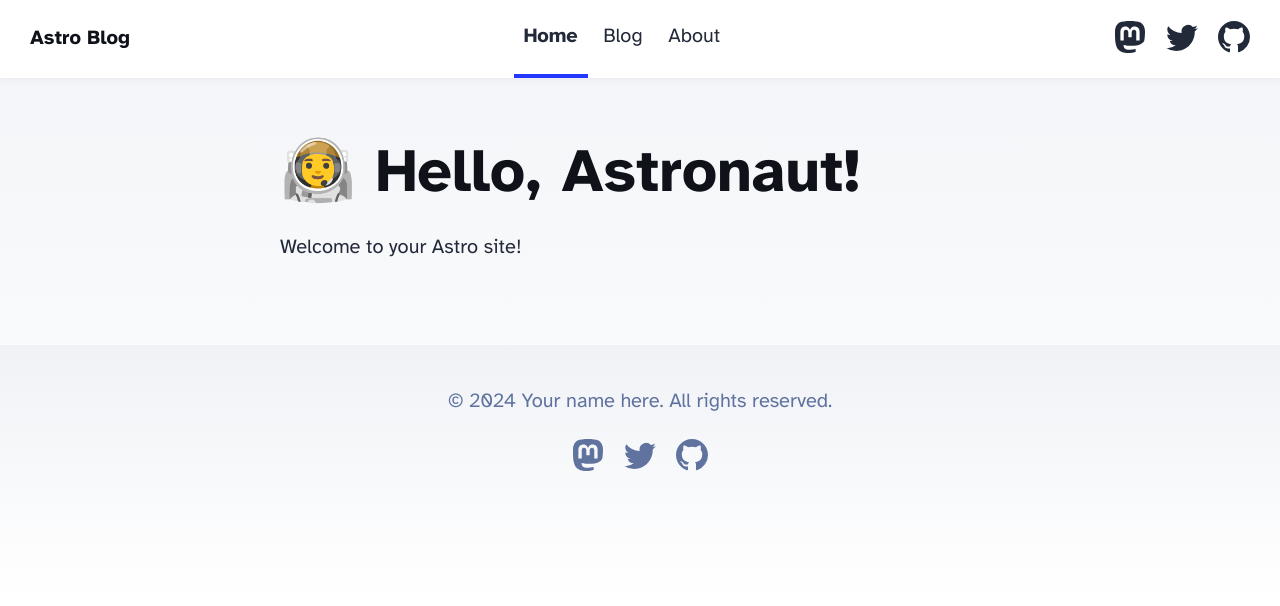
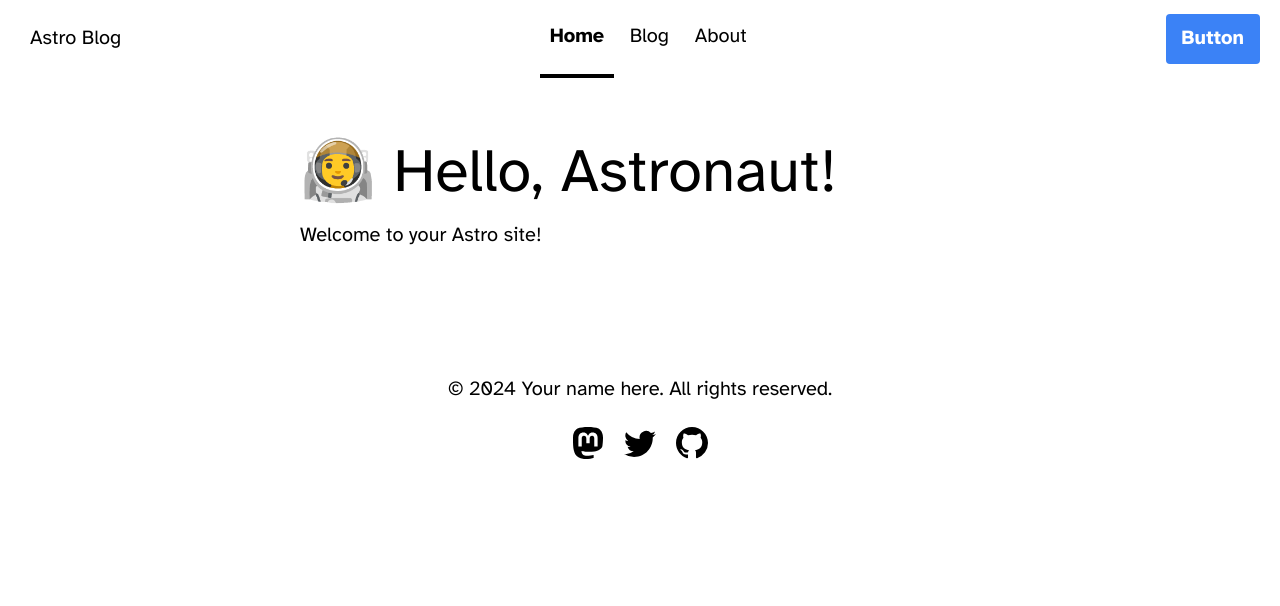
Before and after one commit to PrinYr/SecureBlog, an Astro site: page / in a window 1280 px wide. Built offline with nearby package versions, Linux system fonts and the light colour scheme; Astro itself is replaced by a stand-in of ours.

Commit message:
Add tailwind

```diff
--- a/astro.config.mjs
+++ b/astro.config.mjs
@@ -3,8 +3,10 @@
 
 import sitemap from '@astrojs/sitemap';
 
+import tailwind from '@astrojs/tailwind';
+
 // https://astro.build/config
 export default defineConfig({
-	site: 'https://example.com',
-	integrations: [mdx(), sitemap()],
+    site: 'https://example.com',
+    integrations: [mdx(), sitemap(), tailwind()],
 });
--- a/package.json
+++ b/package.json
@@ -13,6 +13,8 @@
     "@astrojs/mdx": "^3.1.8",
     "@astrojs/rss": "^4.0.9",
     "@astrojs/sitemap": "^3.2.1",
-    "astro": "^4.16.6"
+    "@astrojs/tailwind": "^5.1.2",
+    "astro": "^4.16.6",
+    "tailwindcss": "^3.4.14"
   }
 }
--- a/src/components/Header.astro
+++ b/src/components/Header.astro
@@ -1,6 +1,6 @@
 ---
-import HeaderLink from './HeaderLink.astro';
-import { SITE_TITLE } from '../consts';
+import HeaderLink from "./HeaderLink.astro";
+import { SITE_TITLE } from "../consts";
 ---
 
 <header>
@@ -11,35 +11,11 @@
       <HeaderLink href="/blog">Blog</HeaderLink>
       <HeaderLink href="/about">About</HeaderLink>
     </div>
-		<div class="social-links">
-			<a href="https://m.webtoo.ls/@astro" target="_blank">
-				<span class="sr-only">Follow Astro on Mastodon</span>
-				<svg viewBox="0 0 16 16" aria-hidden="true" width="32" height="32"
-					><path
-						fill="currentColor"
-						d="M11.19 12.195c2.016-.24 3.77-1.475 3.99-2.603.348-1.778.32-4.339.32-4.339 0-3.47-2.286-4.488-2.286-4.488C12.062.238 10.083.017 8.027 0h-.05C5.92.017 3.942.238 2.79.765c0 0-2.285 1.017-2.285 4.488l-.002.662c-.004.64-.007 1.35.011 2.091.083 3.394.626 6.74 3.78 7.57 1.454.383 2.703.463 3.709.408 1.823-.1 2.847-.647 2.847-.647l-.06-1.317s-1.303.41-2.767.36c-1.45-.05-2.98-.156-3.215-1.928a3.614 3.614 0 0 1-.033-.496s1.424.346 3.228.428c1.103.05 2.137-.064 3.188-.189zm1.613-2.47H11.13v-4.08c0-.859-.364-1.295-1.091-1.295-.804 0-1.207.517-1.207 1.541v2.233H7.168V5.89c0-1.024-.403-1.541-1.207-1.541-.727 0-1.091.436-1.091 1.296v4.079H3.197V5.522c0-.859.22-1.541.66-2.046.456-.505 1.052-.764 1.793-.764.856 0 1.504.328 1.933.983L8 4.39l.417-.695c.429-.655 1.077-.983 1.934-.983.74 0 1.336.259 1.791.764.442.505.661 1.187.661 2.046v4.203z"
-					></path></svg
+    <button
+      class="bg-blue-500 hover:bg-blue-700 text-white font-bold py-2 px-4 rounded"
     >
-			</a>
-			<a href="https://twitter.com/astrodotbuild" target="_blank">
-				<span class="sr-only">Follow Astro on Twitter</span>
-				<svg viewBox="0 0 16 16" aria-hidden="true" width="32" height="32"
-					><path
-						fill="currentColor"
-						d="M5.026 15c6.038 0 9.341-5.003 9.341-9.334 0-.14 0-.282-.006-.422A6.685 6.685 0 0 0 16 3.542a6.658 6.658 0 0 1-1.889.518 3.301 3.301 0 0 0 1.447-1.817 6.533 6.533 0 0 1-2.087.793A3.286 3.286 0 0 0 7.875 6.03a9.325 9.325 0 0 1-6.767-3.429 3.289 3.289 0 0 0 1.018 4.382A3.323 3.323 0 0 1 .64 6.575v.045a3.288 3.288 0 0 0 2.632 3.218 3.203 3.203 0 0 1-.865.115 3.23 3.23 0 0 1-.614-.057 3.283 3.283 0 0 0 3.067 2.277A6.588 6.588 0 0 1 .78 13.58a6.32 6.32 0 0 1-.78-.045A9.344 9.344 0 0 0 5.026 15z"
-					></path></svg
-				>
-			</a>
-			<a href="https://github.com/withastro/astro" target="_blank">
-				<span class="sr-only">Go to Astro's GitHub repo</span>
-				<svg viewBox="0 0 16 16" aria-hidden="true" width="32" height="32"
-					><path
-						fill="currentColor"
-						d="M8 0C3.58 0 0 3.58 0 8c0 3.54 2.29 6.53 5.47 7.59.4.07.55-.17.55-.38 0-.19-.01-.82-.01-1.49-2.01.37-2.53-.49-2.69-.94-.09-.23-.48-.94-.82-1.13-.28-.15-.68-.52-.01-.53.63-.01 1.08.58 1.23.82.72 1.21 1.87.87 2.33.66.07-.52.28-.87.51-1.07-1.78-.2-3.64-.89-3.64-3.95 0-.87.31-1.59.82-2.15-.08-.2-.36-1.02.08-2.12 0 0 .67-.21 2.2.82.64-.18 1.32-.27 2-.27.68 0 1.36.09 2 .27 1.53-1.04 2.2-.82 2.2-.82.44 1.1.16 1.92.08 2.12.51.56.82 1.27.82 2.15 0 3.07-1.87 3.75-3.65 3.95.29.25.54.73.54 1.48 0 1.07-.01 1.93-.01 2.2 0 .21.15.46.55.38A8.012 8.012 0 0 0 16 8c0-4.42-3.58-8-8-8z"
-					></path></svg
-				>
-			</a>
-		</div>
+      Button
+    </button>
   </nav>
 </header>
 <style>
--- a/src/styles/global.css
+++ b/src/styles/global.css
@@ -1,36 +1,19 @@
-/*
-  The CSS in this style tag is based off of Bear Blog's default CSS.
-  https://github.com/HermanMartinus/bearblog/blob/297026a877bc2ab2b3bdfbd6b9f7961c350917dd/templates/styles/blog/default.css
-  License MIT: https://github.com/HermanMartinus/bearblog/blob/master/LICENSE.md
- */
-
-:root {
-	--accent: #2337ff;
-	--accent-dark: #000d8a;
-	--black: 15, 18, 25;
-	--gray: 96, 115, 159;
-	--gray-light: 229, 233, 240;
-	--gray-dark: 34, 41, 57;
-	--gray-gradient: rgba(var(--gray-light), 50%), #fff;
-	--box-shadow: 0 2px 6px rgba(var(--gray), 25%), 0 8px 24px rgba(var(--gray), 33%),
-		0 16px 32px rgba(var(--gray), 33%);
-}
 @font-face {
-	font-family: 'Atkinson';
-	src: url('/fonts/atkinson-regular.woff') format('woff');
+  font-family: "Atkinson";
+  src: url("/fonts/atkinson-regular.woff") format("woff");
   font-weight: 400;
   font-style: normal;
   font-display: swap;
 }
 @font-face {
-	font-family: 'Atkinson';
-	src: url('/fonts/atkinson-bold.woff') format('woff');
+  font-family: "Atkinson";
+  src: url("/fonts/atkinson-bold.woff") format("woff");
   font-weight: 700;
   font-style: normal;
   font-display: swap;
 }
 body {
-	font-family: 'Atkinson', sans-serif;
+  font-family: "Atkinson", sans-serif;
   margin: 0;
   padding: 0;
   text-align: left;
--- /dev/null
+++ b/tailwind.config.mjs
@@ -0,0 +1,8 @@
+/** @type {import('tailwindcss').Config} */
+export default {
+	content: ['./src/**/*.{astro,html,js,jsx,md,mdx,svelte,ts,tsx,vue}'],
+	theme: {
+		extend: {},
+	},
+	plugins: [],
+}
```
Also changed, not shown: 1 other file. Lines whose indentation alone changed are shown as unchanged.
